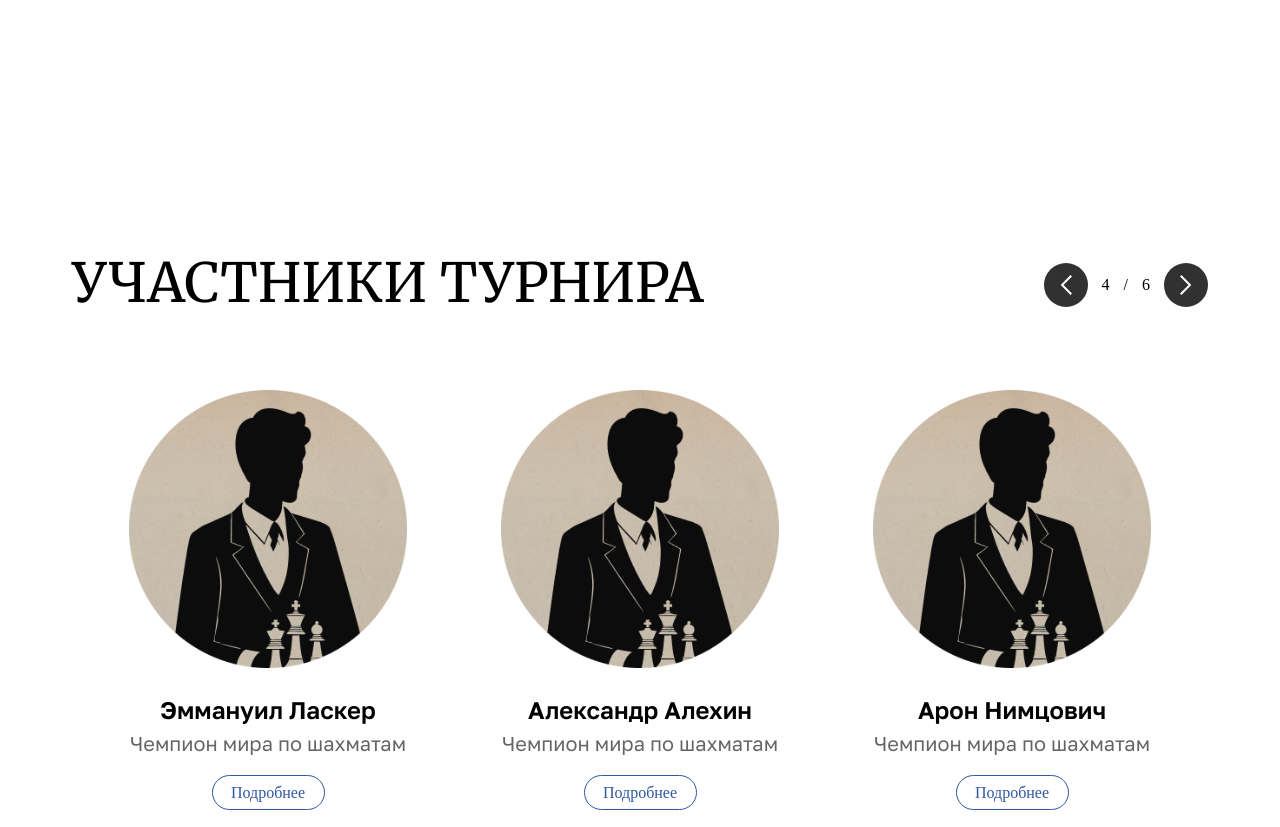
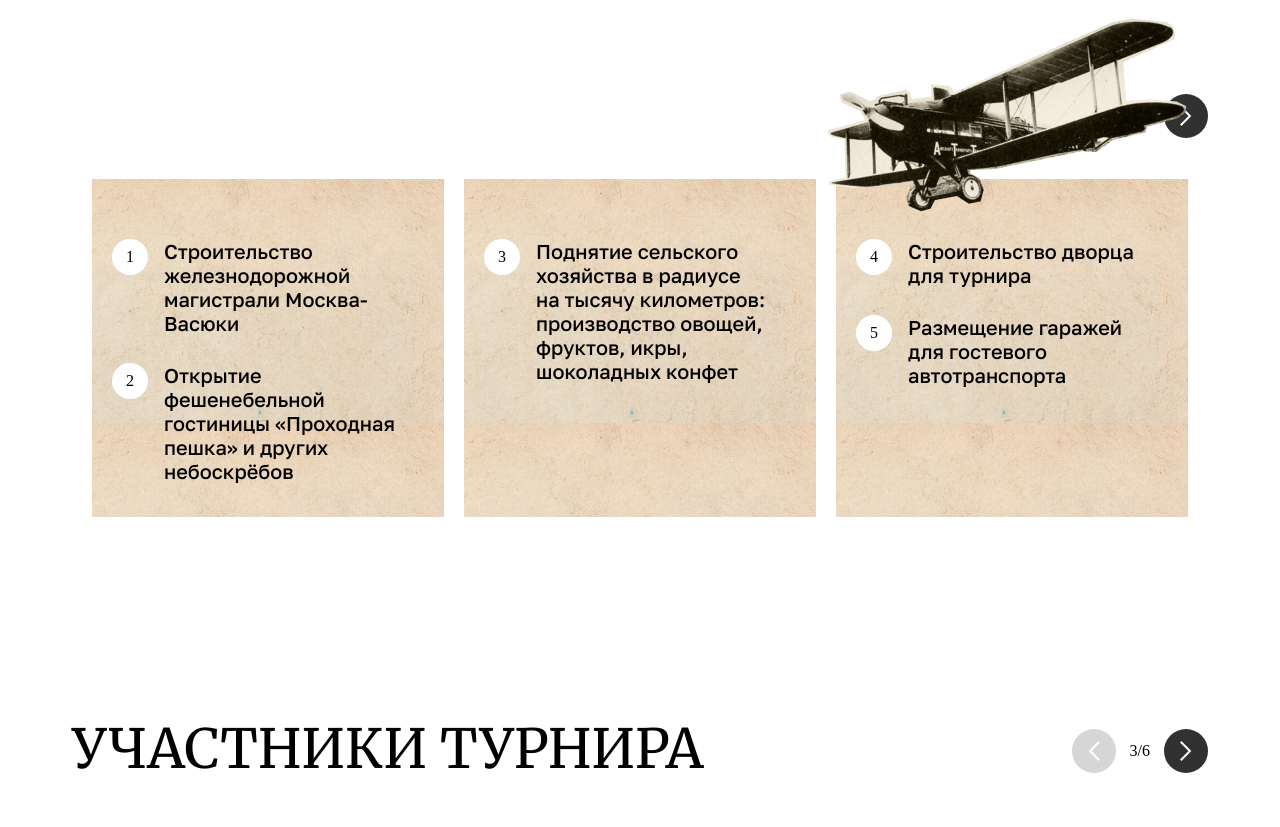
Before and after one commit to Kalliacto/-, a plain HTML site: page index.html in a window 1280 px wide. Shown: the part 2218-3045 px from the top of the page. Drawn offline with Linux system fonts and the light colour scheme.

Commit message:
переписан слайдер и добавлены карточки второй секции

```diff
--- a/index.html
+++ b/index.html
@@ -4,6 +4,7 @@
         <meta charset="UTF-8" />
         <meta name="viewport" content="width=device-width, initial-scale=1.0" />
         <link rel="stylesheet" href="./styles/main.css" />
+        <link rel="stylesheet" href="./styles/slider.css" />
         <link rel="preconnect" href="https://fonts.googleapis.com" />
         <link rel="preconnect" href="https://fonts.gstatic.com" crossorigin />
         <link
@@ -11,6 +12,8 @@
             rel="stylesheet"
         />
         <title>Клуб четырех коней</title>
+        <script src="./js/sliderCards.js" defer></script>
+        <script src="./js/slider.js" defer></script>
         <script src="./js/script.js" defer></script>
     </head>
     <body>
@@ -83,8 +86,7 @@
                 </div>
             </div>
         </section>
-        <section class="stages">
-            <div class="container">
+        <section class="stages container">
                 <div class="stages__title-wrap">
                     <h3 class="stages__title">
                         Этапы преображения Васюков<span class="stages__title-sub text-blue"
@@ -92,62 +94,15 @@
                         >
                     </h3>
                 </div>
+                <div class="stages__content">
+                    <img class="plane" src="./img/Plane.png" alt="Plane">
+                    <ul class="stages__list">
 
-                <div class="stages__content"></div>
-            </div>
-        </section>
-        <section class="players">
-            <div class="container">
-                <h4 class="players__title">Участники турнира</h4>
-                <div class="players__slider">
-                    <div class="slider">
-                        <ul class="players__list">
-                            <li class="player">
-                                <img class="player__img" src="./img/profile.png" alt="profile" />
-                                <h4 class="player__name">Хозе-Рауль Капабланка</h4>
-                                <p class="player__info">Чемпион мира по шахматам</p>
-                                <button class="btn__oval">Подробнее</button>
-                            </li>
-                            <li class="player">
-                                <img class="player__img" src="./img/profile.png" alt="profile" />
-                                <h4 class="player__name">Эммануил Ласкер</h4>
-                                <p class="player__info">Чемпион мира по шахматам</p>
-                                <button class="btn__oval">Подробнее</button>
-                            </li>
-                            <li class="player">
-                                <img class="player__img" src="./img/profile.png" alt="profile" />
-                                <h4 class="player__name">Александр Алехин</h4>
-                                <p class="player__info">Чемпион мира по шахматам</p>
-                                <button class="btn__oval">Подробнее</button>
-                            </li>
-                            <li class="player">
-                                <img class="player__img" src="./img/profile.png" alt="profile" />
-                                <h4 class="player__name">Арон Нимцович</h4>
-                                <p class="player__info">Чемпион мира по шахматам</p>
-                                <button class="btn__oval">Подробнее</button>
-                            </li>
-                            <li class="player">
-                                <img class="player__img" src="./img/profile.png" alt="profile" />
-                                <h4 class="player__name">Рихард Рети</h4>
-                                <p class="player__info">Чемпион мира по шахматам</p>
-                                <button class="btn__oval">Подробнее</button>
-                            </li>
-                            <li class="player">
-                                <img class="player__img" src="./img/profile.png" alt="profile" />
-                                <h4 class="player__name">Остап Бендер</h4>
-                                <p class="player__info">Чемпион мира по шахматам</p>
-                                <button class="btn__oval">Подробнее</button>
-                            </li>
-                        </ul>
-                    </div>
-                    <div class="players__slider_btns">
-                        <button class="btn__round left"></button>
-                        <span class="count-slide">1</span>/<span>6</span>
-                        <button onclick="click" class="btn__round right"></button>
-                    </div>
+                    </ul>
                 </div>
             </div>
         </section>
+        <section class="players container"></section>
         <div class="running__line">
             <ul class="running__line_list">
                 <li class="running__line-item"><img src="./img/ellipse.svg" alt="ellipse" /></li>
--- a/js/script.js
+++ b/js/script.js
@@ -1,105 +1,15 @@
-const TOTAL_CARD_COUNT = document.querySelectorAll('.player').length;
-const playersBtns = document.querySelector('.players__slider_btns');
-const leftBtn = document.querySelector('.left');
-const rightBtn = document.querySelector('.right');
-const slider = document.querySelector('.slider');
-const sliderList = document.querySelector('.players__list');
-const countSlide = document.querySelector('.count-slide');
-const gapSize = 20;
-let sliderWidth = parseInt(getComputedStyle(slider).width);
-let screenWidth = window.innerWidth;
-let cardCountOnSlide = getCardCountOnSlide();
-let hiddenCardCount = calcHiddenCardCount();
-let totalGap = gapSize * (cardCountOnSlide + 1);
-let cardSize = calcCardSize();
-let currentCard = cardCountOnSlide;
-let translateShift = 0;
-countSlide.textContent = currentCard;
-document.documentElement.style.setProperty('--cardSize', cardSize + 'px');
+const playersSection = document.querySelector('.players');
+const stagesContent = document.querySelector('.stages__content');
 
-//Для управления изначальной стилизации кнопки по условию видимости
-if (currentCard - 1 < cardCountOnSlide) {
-    leftBtn.disabled = true;
-}
+const playersCards = playersInfo.map((el) => createPlayerCard(el));
+const playersSlider = new Slider({ title: 'Участники турнира', slides: playersCards, root: playersSection });
+const stagesCards = allocationItem(stagesCardInfo);
+const stagesSlider = new Slider({ this: '', slides: stagesCards, root: stagesContent });
 
-window.addEventListener('resize', onresize);
-
-function onresize() {
-    sliderWidth = parseInt(getComputedStyle(slider).width);
-    screenWidth = window.innerWidth;
-    cardCountOnSlide = getCardCountOnSlide();
-    hiddenCardCount = calcHiddenCardCount();
-    currentCard = cardCountOnSlide;
-    countSlide.textContent = currentCard;
-    totalGap = getTotalGap();
-    cardSize = calcCardSize();
-    translateShift = 0;
-    document.documentElement.style.setProperty('--cardSize', cardSize + 'px');
-    sliderList.style.translate = -(cardSize + gapSize) * translateShift + 'px';
-}
-
-function getCardCountOnSlide() {
-    if (screenWidth > 820) {
-        return 3;
-    } else if (520 < screenWidth && screenWidth < 820) {
-        return 2;
-    } else {
-        return 1;
-    }
-}
-
-function getTotalGap() {
-    return gapSize * (cardCountOnSlide + 1);
-}
-
-function calcCardSize() {
-    return (sliderWidth - totalGap) / cardCountOnSlide;
-}
-
-function calcHiddenCardCount() {
-    return TOTAL_CARD_COUNT - cardCountOnSlide;
-}
-
-function moveLeft() {
-    if (currentCard + 1 > TOTAL_CARD_COUNT) rightBtn.disabled = false;
-
-    if (currentCard - 1 < cardCountOnSlide) {
-        leftBtn.disabled = true;
-        return true;
-    }
-    // if (currentCard - 1 === cardCountOnSlide) {
-    //     leftBtn.disabled = true;
-    // }
-    currentCard--;
-    countSlide.textContent = currentCard;
-    sliderList.style.translate = -((cardSize + gapSize) * currentCard - (cardSize + gapSize) * cardCountOnSlide) + 'px';
-}
-
-function moveRight() {
-    if (currentCard + 1 >= cardCountOnSlide) leftBtn.disabled = false;
-    if (currentCard + 1 > TOTAL_CARD_COUNT) {
-        rightBtn.disabled = false;
-        return true;
-    }
-    if (currentCard + 1 === TOTAL_CARD_COUNT) {
-        rightBtn.disabled = true;
-    }
-    currentCard++;
-    countSlide.textContent = currentCard;
-    sliderList.style.translate = -((cardSize + gapSize) * currentCard - (cardSize + gapSize) * cardCountOnSlide) + 'px';
-}
-
-playersBtns.addEventListener('click', (e) => {
-    if (e.target.matches('.left')) {
-        moveLeft();
-    } else {
-        moveRight();
-    }
+window.addEventListener('resize', () => {
+    playersSlider.updateSize();
+    stagesSlider.updateSize();
 });
 
-setInterval(() => {
-    if (moveRight()) {
-        currentCard = cardCountOnSlide;
-        countSlide.textContent = currentCard;
-    }
-}, 4000);
+playersSlider.mount();
+stagesSlider.mount();
--- /dev/null
+++ b/js/slider.js
@@ -0,0 +1,146 @@
+class Slider {
+    constructor(config = {}) {
+        this.root = config.root;
+        this.sliderRoot = createElem('div');
+
+        if (config.title) {
+            this.title = createElem('h4', { className: 'slider__title', textContent: config.title });
+            this.sliderRoot.append(this.title);
+        }
+
+        this.sliderContainer = createElem('div', { className: 'slider__container' });
+        this.slider = createElem('div', { className: 'slider' });
+        this.sliderList = createElem('ul', { className: 'slider__list' });
+        this.sliderList.append(...this.#addSlides(config.slides ?? []));
+        this.slider.append(this.sliderList);
+
+        this.sliderBtns = createElem('div', { className: 'slider__btns' });
+        this.btnLeft = createElem('button', { className: 'btn__round left' });
+
+        if (config.type !== 'dots') {
+            this.countSlidesInfoParent = createElem('span');
+            this.countSlidesInfoCurrent = createElem('span');
+            this.countSlidesInfoTotal = createElem('span');
+            this.countSlidesInfoParent.append(this.countSlidesInfoCurrent, '/', this.countSlidesInfoTotal);
+        }
+        this.btnRight = createElem('button', { className: 'btn__round right' });
+        this.sliderBtns.append(this.btnLeft, this.countSlidesInfoParent, this.btnRight);
+
+        this.sliderContainer.append(this.slider, this.sliderBtns);
+        this.sliderRoot.append(this.sliderContainer);
+
+        // Размеры и колличества
+        this.totalCardCount = config?.slides?.length ?? 0;
+        this.gapSize = config.sliderGap ?? 20;
+        this.sliderWidth = parseInt(getComputedStyle(this.sliderRoot).width);
+        this.screenWidth = window.innerWidth;
+        this.cardCountOnSlide = this.#getCardCountOnSlide();
+        this.totalGap = this.#calcTotalGap();
+        this.cardSize = this.#calcCardSize();
+        this.currentCard = this.cardCountOnSlide;
+
+        // Слушатели
+        this.btnLeft.addEventListener('click', () => this.#moveSlide('left'));
+        this.btnRight.addEventListener('click', () => this.#moveSlide('right'));
+    }
+
+    mount(delay) {
+        this.root.append(this.sliderRoot);
+        this.updateSize();
+        this.countSlidesInfoCurrent.textContent = this.currentCard;
+        this.countSlidesInfoTotal.textContent = this.totalCardCount;
+        if (delay) {
+            this.#autoPlaySlide(delay);
+        }
+    }
+
+    updateSize() {
+        this.sliderWidth = parseInt(getComputedStyle(this.sliderRoot).width);
+        this.screenWidth = window.innerWidth;
+        this.cardCountOnSlide = this.#getCardCountOnSlide();
+        this.currentCard = this.cardCountOnSlide;
+        this.totalGap = this.#calcTotalGap();
+        this.cardSize = this.#calcCardSize();
+        document.documentElement.style.setProperty('--cardSize', this.cardSize + 'px');
+        document.documentElement.style.setProperty('--slider-gap', this.gapSize + 'px');
+        this.sliderList.style.translate = 0;
+        this.#btnStateSwitch();
+        this.#updateCountSlidesInfo();
+    }
+
+    #updateCountSlidesInfo() {
+        this.countSlidesInfoCurrent.textContent = this.currentCard;
+    }
+
+    #addSlides(slides) {
+        return slides.map((slide) => {
+            const li = createElem('li', { className: 'slide' });
+            li.append(slide);
+            return li;
+        });
+    }
+
+    #getCardCountOnSlide() {
+        if (this.screenWidth > 820) return 3;
+        if (520 < this.screenWidth && this.screenWidth < 820) return 2;
+        return 1;
+    }
+
+    #calcTotalGap() {
+        return this.gapSize * (this.cardCountOnSlide + 1);
+    }
+
+    #calcCardSize() {
+        return (this.sliderWidth - this.totalGap) / this.cardCountOnSlide;
+    }
+
+    #calcTranslate() {
+        return (
+            -(
+                (this.cardSize + this.gapSize) * this.currentCard -
+                (this.cardSize + this.gapSize) * this.cardCountOnSlide
+            ) + 'px'
+        );
+    }
+
+    #moveSlide(direction = 'right') {
+        this.currentCard += direction === 'right' ? 1 : -1;
+        this.sliderList.style.translate = this.#calcTranslate();
+        this.#btnStateSwitch();
+        this.#updateCountSlidesInfo();
+    }
+
+    #btnStateSwitch() {
+        if (this.currentCard === this.cardCountOnSlide) {
+            this.btnLeft.disabled = true;
+            this.btnRight.disabled = false;
+        } else if (this.currentCard === this.totalCardCount) {
+            this.btnRight.disabled = true;
+            this.btnLeft.disabled = false;
+        } else {
+            this.btnLeft.disabled = this.btnRight.disabled = false;
+        }
+    }
+
+    #autoPlaySlide(delay) {
+        setInterval(() => {
+            if (this.currentCard === this.totalCardCount) {
+                this.currentCard = this.cardCountOnSlide;
+                this.sliderList.style.translate = 0;
+                this.#btnStateSwitch();
+            } else {
+                this.#moveSlide();
+            }
+        }, delay);
+    }
+}
+
+function createElem(tag, options = {}) {
+    const elem = document.createElement(tag);
+
+    for (const option in options) {
+        elem[option] = options[option];
+    }
+
+    return elem;
+}
--- /dev/null
+++ b/js/sliderCards.js
@@ -0,0 +1,75 @@
+const playersInfo = [
+    {
+        image: './img/profile.png',
+        name: 'Хозе-Рауль Капабланка',
+        dignity: 'Чемпион мира по шахматам',
+    },
+    { image: './img/profile.png', name: 'Эммануил Ласкер', dignity: 'Чемпион мира по шахматам' },
+    { image: './img/profile.png', name: 'Александр Алехин', dignity: 'Чемпион мира по шахматам' },
+    { image: './img/profile.png', name: 'Арон Нимцович', dignity: 'Чемпион мира по шахматам' },
+    { image: './img/profile.png', name: 'Рихард Рети', dignity: 'Чемпион мира по шахматам' },
+    { image: './img/profile.png', name: 'Остап Бендер', dignity: 'Чемпион мира по шахматам' },
+];
+
+const stagesCardInfo = [
+    'Строительство железнодорожной магистрали Москва-Васюки',
+    'Открытие фешенебельной гостиницы «Проходная пешка» и других небоскрёбов',
+    'Поднятие сельского хозяйства в радиусе на тысячу километров: производство овощей, фруктов, икры, шоколадных конфет',
+    'Строительство дворца для турнира',
+    'Размещение гаражей для гостевого автотранспорта',
+    'Постройка сверхмощной радиостанции для передачи всему миру сенсационных результатов',
+    'Создание аэропорта «Большие Васюки» с регулярным отправлением почтовых самолётов и дирижаблей во все концы света, включая Лос-Анжелос и Мельбурн',
+];
+
+function createPlayerCard(player) {
+    const div = document.createElement('div');
+    div.className = 'player';
+
+    div.innerHTML = `
+    <img class='player__img' src=${player.image} alt='profile' />
+    <h4 class='player__name'>${player.name}</h4>
+    <p class='player__info'>${player.dignity}</p>
+    <button class='btn__oval'>Подробнее</button>
+    `;
+    return div;
+}
+
+function createStagesItem(str, i) {
+    const p = document.createElement('p');
+    p.className = 'stages__item';
+
+    p.innerHTML = `
+    <span class="stages__num">${i + 1}</span>
+    <span class="stages__text">${str}</span>
+    `;
+
+    return p;
+}
+
+function createStagesCard() {
+    const div = document.createElement('div');
+    div.className = 'stages__card';
+
+    return div;
+}
+
+function allocationItem(stagesInfoArr) {
+    const arr = [];
+    let card;
+
+    for (let i = 0; i < stagesInfoArr.length; ) {
+        if (stagesInfoArr[i].length > 80) {
+            card = createStagesCard();
+            card.append(createStagesItem(stagesInfoArr[i], i));
+            arr.push(card);
+            i++;
+        } else {
+            card = createStagesCard();
+            card.append(createStagesItem(stagesInfoArr[i], i), createStagesItem(stagesInfoArr[i + 1], i + 1));
+            arr.push(card);
+            i += 2;
+        }
+    }
+
+    return arr;
+}
--- a/styles/main.css
+++ b/styles/main.css
@@ -14,6 +14,7 @@
     --second-family: 'Merriweather', sans-serif;
     --third-family: 'Montserrat', sans-serif;
     --cardSize: 390px;
+    --slider-gap: 20px;
     scroll-behavior: smooth;
 }
 
@@ -314,7 +315,7 @@ ul {
 
 /* ---------------------------------stages------------------------------------- */
 .stages {
-    padding: 200px 0;
+    margin: 200px 0;
 }
 .stages__title-wrap {
     max-width: 810px;
@@ -333,31 +334,63 @@ ul {
     text-transform: initial;
     margin-left: 20px;
 }
+.stages__content {
+    position: relative;
+}
+
+.stages__content:has(.slider) {
+    padding-top: 128px;
+}
+/* .plane {
+    position: absolute;
+    right: 0;
+    bottom: 0;
+    z-index: 2;
+} */
+/* Когда нет стиля будет самолет внизу */
+
+.stages__content:has(.slider) .plane {
+    position: absolute;
+    right: 0;
+    top: -10%;
+    z-index: 2;
+}
+
+.stages__card {
+    display: flex;
+    flex-direction: column;
+    background: url('../img/bg_card.png');
+    max-width: 394px;
+    padding: 60px 20px 34px;
+    gap: 28px;
+    margin: 0 auto;
+    min-height: 300px;
+    height: 100%;
+}
+.stages__item {
+    display: flex;
+    gap: 16px;
+    overflow: hidden;
+}
+.stages__num {
+    background: var(--white);
+    display: flex;
+    border-radius: 50%;
+    width: 36px;
+    height: 36px;
+    align-items: center;
+    justify-content: center;
+    flex-shrink: 0;
+}
+.stages__text {
+    font-family: var(--font-family);
+    font-weight: 500;
+    font-size: 20px;
+    line-height: 120%;
+}
 /* ------------------------------players---------------------------------------- */
 .players {
     padding-bottom: 140px;
-}
-.players__title {
-    font-family: var(--second-family);
-    font-weight: 400;
-    font-size: 54px;
-    line-height: 120%;
-    text-transform: uppercase;
-    margin-bottom: 60px;
-}
-.players__slider {
-    position: relative;
-}
-.slider {
-    overflow: hidden;
-    padding-left: 20px;
-}
-.players__list {
-    display: flex;
-    flex-wrap: nowrap;
-    gap: 20px;
-    width: max-content;
-    transition: all 0.5s ease-out;
 }
 .player {
     width: var(--cardSize);
@@ -387,25 +420,7 @@ ul {
     opacity: 0.6;
     text-align: center;
 }
-.players__slider_btns {
-    display: flex;
-    align-items: center;
-    gap: 14px;
-    position: absolute;
-    right: 0;
-    top: -25%;
-}
-@media (max-width: 1000px) {
-    .players__slider {
-        display: flex;
-        flex-direction: column;
-        gap: 40px;
-    }
-    .players__slider_btns {
-        position: static;
-        align-self: center;
-    }
-}
+
 /* ------------------------------footer---------------------------------------- */
 .footer {
     background-color: var(--beige);
@@ -421,7 +436,6 @@ ul {
 /* ---------------------------@media---------------------------------- */
 @media (max-width: 820px) {
     .container {
-        /* --width: 1222px; */
         --padding: 40px;
     }
     .hero__content {
@@ -465,12 +479,6 @@ ul {
     .players {
         padding-bottom: 120px;
     }
-    .players__title {
-        font-size: 44px;
-    }
-    /* .player {
-        min-width: 335px;
-    } */
 }
 
 @media (max-width: 520px) {
@@ -514,7 +522,7 @@ ul {
     }
 
     .stages {
-        padding: 120px 0;
+        margin: 120px 0;
     }
     .stages__title-wrap {
         max-width: 340px;
@@ -565,9 +573,7 @@ ul {
     .players {
         padding-bottom: 100px;
     }
-    .players__title {
-        font-size: 36px;
-    }
+
     footer {
         padding-bottom: 60px;
     }
--- /dev/null
+++ b/styles/slider.css
@@ -0,0 +1,93 @@
+.slider__title {
+    font-family: var(--second-family);
+    font-weight: 400;
+    font-size: 54px;
+    line-height: 120%;
+    text-transform: uppercase;
+    margin-bottom: 60px;
+}
+
+.slider__container {
+    position: relative;
+}
+
+.slider {
+    overflow: hidden;
+    padding-left: 20px;
+}
+
+.slider__list {
+    display: flex;
+    flex-wrap: nowrap;
+    gap: 20px;
+    width: max-content;
+    transition: all 0.5s ease-out;
+}
+
+.slide {
+    width: var(--cardSize);
+}
+
+.slider__btns {
+    display: flex;
+    align-items: center;
+    gap: 14px;
+    position: absolute;
+    right: 0;
+    top: -25%;
+}
+
+.btn__round {
+    width: 44px;
+    height: 44px;
+    border-radius: 50%;
+    transition: all 1s ease;
+    background: url('../img/arrow.svg') no-repeat center, var(--second-black);
+    display: flex;
+    justify-content: center;
+    align-items: center;
+}
+
+.btn__round.left {
+    transform: rotate(180deg);
+}
+
+.btn__round:hover {
+    background: url('../img/arrow.svg') no-repeat center, var(--yellow);
+}
+
+.btn__round:disabled {
+    background: url('../img/arrow.svg') no-repeat center, var(--gray);
+}
+
+@media (max-width: 1000px) {
+    .slider__container {
+        display: flex;
+        flex-direction: column;
+        gap: 40px;
+    }
+    .slider__btns {
+        position: static;
+        align-self: center;
+    }
+}
+
+@media (max-width: 820px) {
+    .container {
+        --padding: 40px;
+    }
+
+    .slider__title {
+        font-size: 44px;
+    }
+}
+
+@media (max-width: 520px) {
+    .container {
+        --padding: 20px;
+    }
+
+    .slider__title {
+        font-size: 36px;
+    }
+}
```
